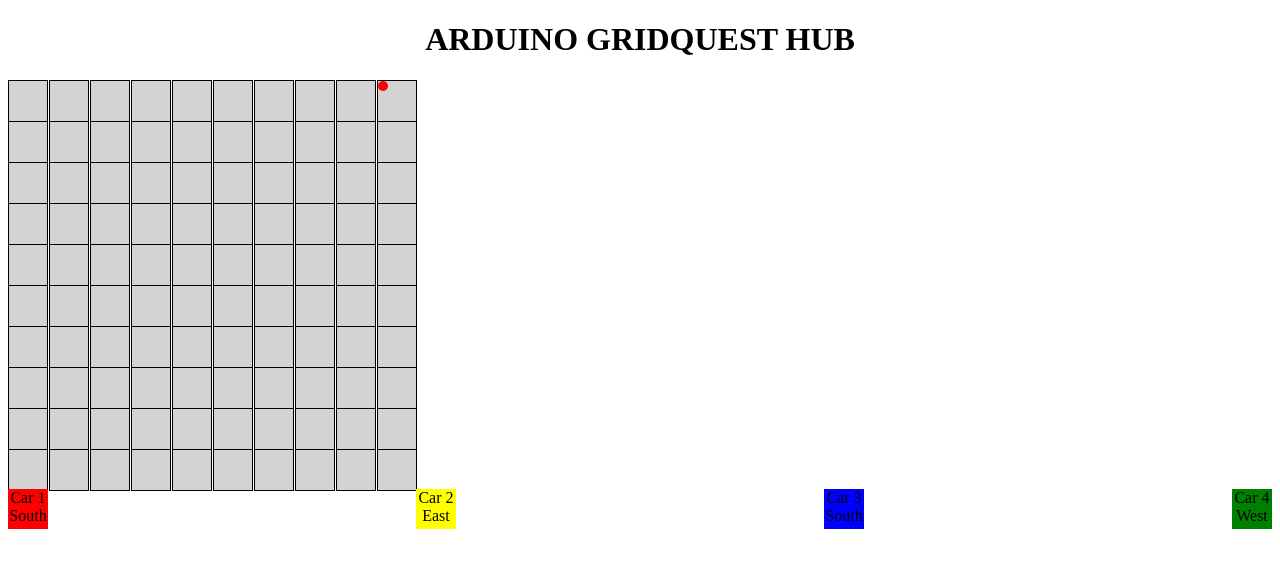
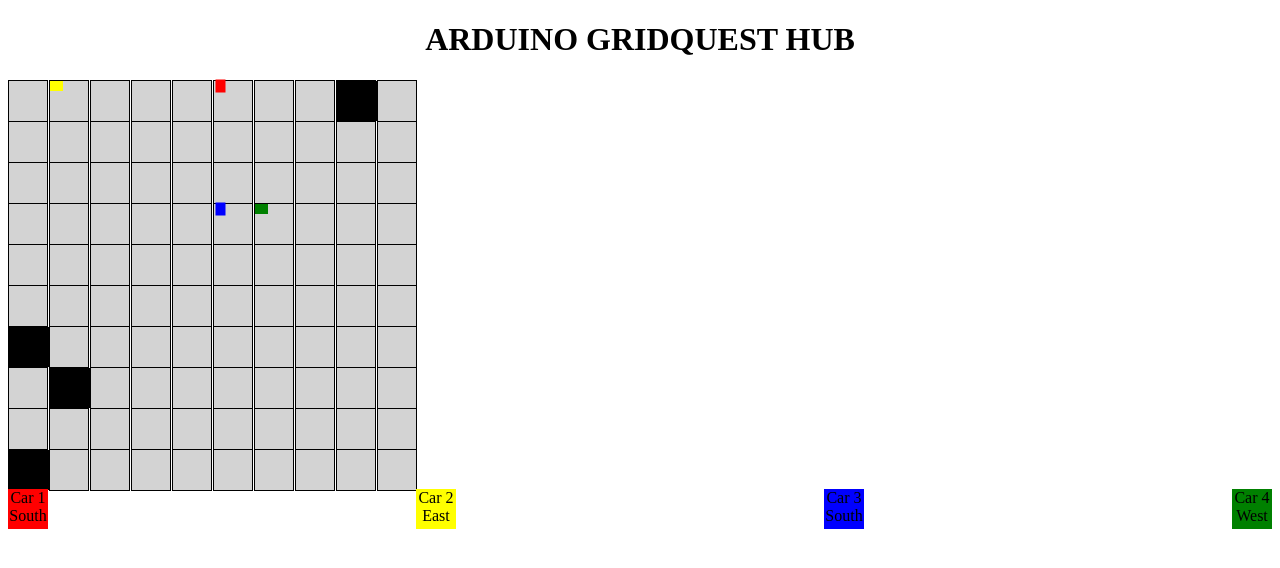
Before and after one commit to skyuzu/Webserver, a website: page index.html in a window 1280 px wide. Drawn offline with Linux system fonts and the light colour scheme.

Commit message:
Update index.html

```diff
--- a/index.html
+++ b/index.html
@@ -17,8 +17,7 @@
     }
 
     .robot {
-    border-radius: 50%;
-    width: 10px;
+      width: 13px;
       height: 10px;
     }
 
@@ -52,6 +51,12 @@
 
     .robot-4 {
       background-color: green;
+    }
+
+    .square {
+      width: 40px;
+      height: 40px;
+      background-color: black;
     }
 
     .car-container {
@@ -108,14 +113,6 @@
 </div>
 
 <script>
-  // Initialize the robotData array with separate dummy values and distinct colors
-  let robotData = [
-    { x: 10, y: 10, direction: "South", color: "red" },
-    { x: 10, y: 10, direction: "East", color: "yellow" },
-    { x: 10, y: 10, direction: "South", color: "blue" },
-    { x: 10, y: 10, direction: "West", color: "green" }
-  ];
-
   // Function to get a random integer within a range
   function getRandomInt(min, max) {
     return Math.floor(Math.random() * (max - min + 1)) + min;
@@ -141,13 +138,13 @@
     });
 
     // Update the grid with the new data
-    updateGrid(robotData);
+    updateGrid(robotData, squarePositions);
     // Update car orientation and orientation status
     updateCarOrientation();
   }
 
-  // Function to update the grid based on robot data
-  function updateGrid(robotData) {
+  // Function to update the grid based on robot data and square positions
+  function updateGrid(robotData, squarePositions) {
     const grid = document.querySelector('.grid');
 
     // Clear the old grid
@@ -173,6 +170,15 @@
           cell.appendChild(robotElement);
         }
 
+        // Check if a square exists at this position
+        const square = squarePositions.find((s) => s.x === x && s.y === y);
+        if (square) {
+          // Add a square element to represent the square on the grid
+          const squareElement = document.createElement('div');
+          squareElement.classList.add('square');
+          cell.appendChild(squareElement);
+        }
+
         grid.appendChild(cell);
       }
     }
@@ -186,13 +192,30 @@
     });
   }
 
+  // Initialize the robotData array with separate dummy values and distinct colors
+  let robotData = [
+    { x: 7, y: 10, direction: "South", color: "red" },
+    { x: 3, y: 10, direction: "East", color: "yellow" },
+    { x: 5, y: 10, direction: "South", color: "blue" },
+    { x: 4, y: 10, direction: "West", color: "green" }
+  ];
+
+  // Define an array for the initial positions of the squares
+  const squarePositions = [
+    { x: getRandomInt(0, 9), y: getRandomInt(0, 9) },
+    { x: getRandomInt(0, 9), y: getRandomInt(0, 9) },
+    { x: getRandomInt(0, 9), y: getRandomInt(0, 9) },
+    { x: getRandomInt(0, 9), y: getRandomInt(0, 9) }
+  ];
+
+  // Call the updateGrid function to initially populate the grid
+  updateGrid(robotData, squarePositions);
+
   // Update robot data and grid every second
+  setInterval(() => {
     updateRobotData();
-
-  // setInterval(() => {
-  //   updateRobotData();
-  //   console.log("Updated robot data:", robotData);
-  // }, 1000); // Update every 1000 milliseconds (1 second)
+    console.log("Updated robot data:", robotData);
+  }, 1000); // Update every 1000 milliseconds (1 second)
 </script>
 </body>
 </html>
```
Lines whose indentation alone changed are shown as unchanged.
